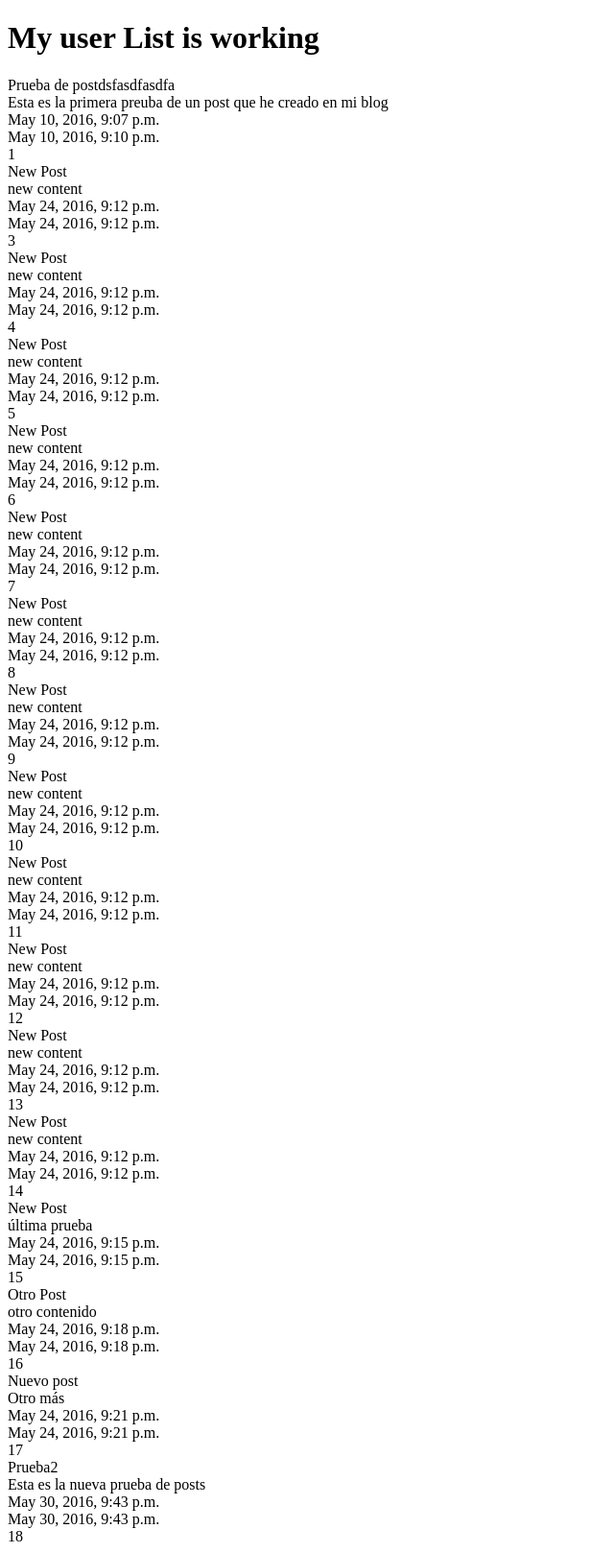
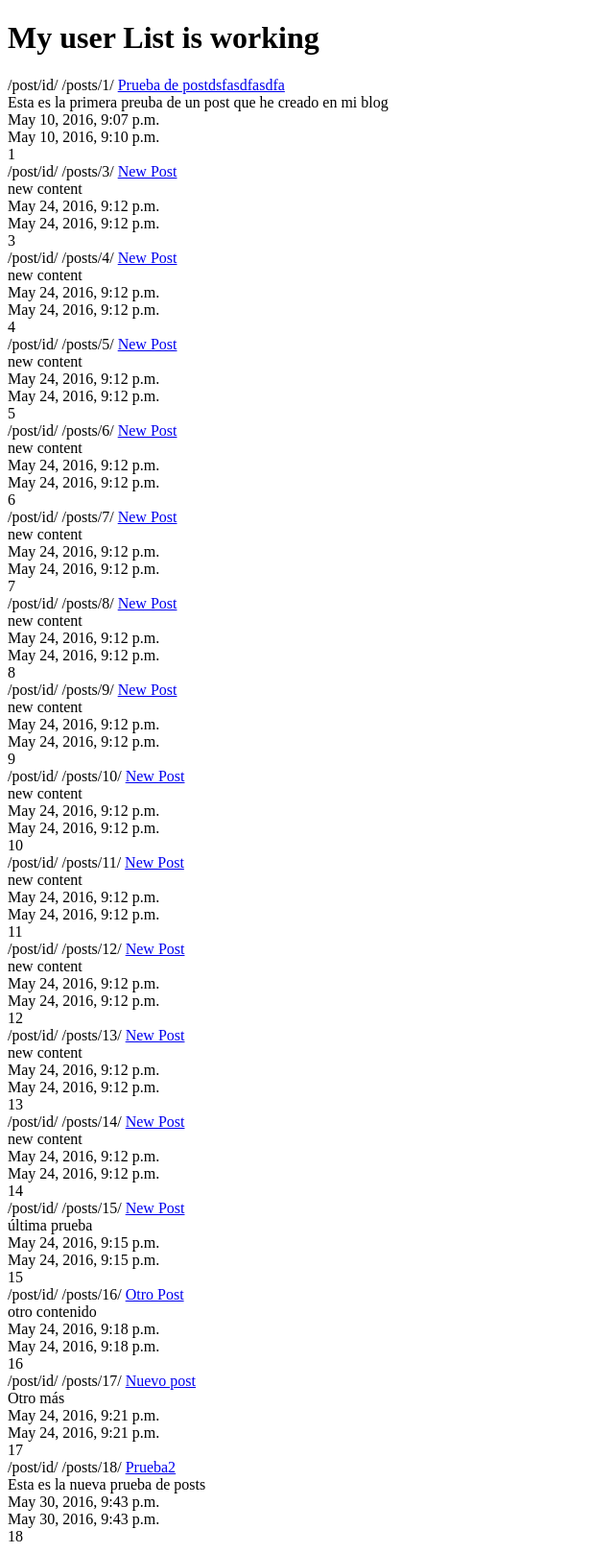
Before and after one commit to victorleoncarmona/Bloggest, a Django app: page /posts/ in a window 1280 px wide. Shown: the whole page at 96% size, without its empty margins (0-640 px from the left). Run offline with Django 3.2, Linux system fonts and the light colour scheme; a user stored in the database is signed in; data comes from the database, SQL or seed files in the repository; both versions use the stored data as it was after the commit.

Commit message:
Subido hasta video 19-incluido-

```diff
--- a/bloggest/urls.py
+++ b/bloggest/urls.py
@@ -20,5 +20,5 @@ from django.contrib import admin
 
 urlpatterns = [
     url(r'^admin/', admin.site.urls),
-    url(r'^posts/', include("posts.urls")),
+    url(r'^posts/', include("posts.urls", namespace='posts')),
 ]
--- a/posts/models.py
+++ b/posts/models.py
@@ -1,4 +1,5 @@
 from django.db import models
+from django.core.urlresolvers import reverse
 
 # Create your models here.
 class Post(models.Model):
@@ -7,5 +8,12 @@ class Post(models.Model):
 	updated = models.DateTimeField(auto_now = True, auto_now_add= False)
 	timestamp = models.DateTimeField(auto_now = False, auto_now_add= True)
 
+	def __unicode__(self):
+		return self.title
+
 	def __str__(self):
 		return self.title
+
+	def get_absolute_url(self):
+		return reverse("posts:post_detail", kwargs={"id": self.id})
+		#return "/posts/%s/" %(self.id)
--- a/posts/urls.py
+++ b/posts/urls.py
@@ -20,7 +20,7 @@ from .views import (
 urlpatterns = [
 	url(r'^$', post_list, name='post_list'),
     url(r'^create/$', post_create, name='post_create'),
-    url(r'^detail/$', post_detail, name='post_detail'),
+   url(r'^(?P<id>\d+)/$', post_detail, name='post_detail'),
     url(r'^update$', post_update, name='post_update'),
     url(r'^delete$', post_delete, name='post_delete'),
 ]
--- a/posts/views.py
+++ b/posts/views.py
@@ -12,9 +12,9 @@ def post_create(request):
 	}
 	return render (request, "index.html",context)
 
-def post_detail(request): #retrive
+def post_detail(request,id=None): #retrive
 	#instance = Post.objects.get(id=300)  ¡Mejor la línea de abajo para controlar el error si no existe!
-	instance = get_object_or_404(Post, id=3)
+	instance = get_object_or_404(Post, id=id)
 	context = {
 		"title": instance.title,
 		"instance": instance,
--- a/templates/index.html
+++ b/templates/index.html
@@ -7,8 +7,9 @@
 <h1> {{ title }} is working</h1>
 
 {% for obj in object_list %}
-
-{{ obj.title}}<br/>
+/post/id/
+{% url "posts:post_detail" id=obj.id %}
+<a href='{{ obj.get_absolute_url }}'>{{ obj.title}}</a><br/>
 {{ obj.content}}<br/>
 {{ obj.timestamp}}<br/>
 {{ obj.updated}}<br/>
```
Also changed, not shown: db.sqlite3, 2 other files.
